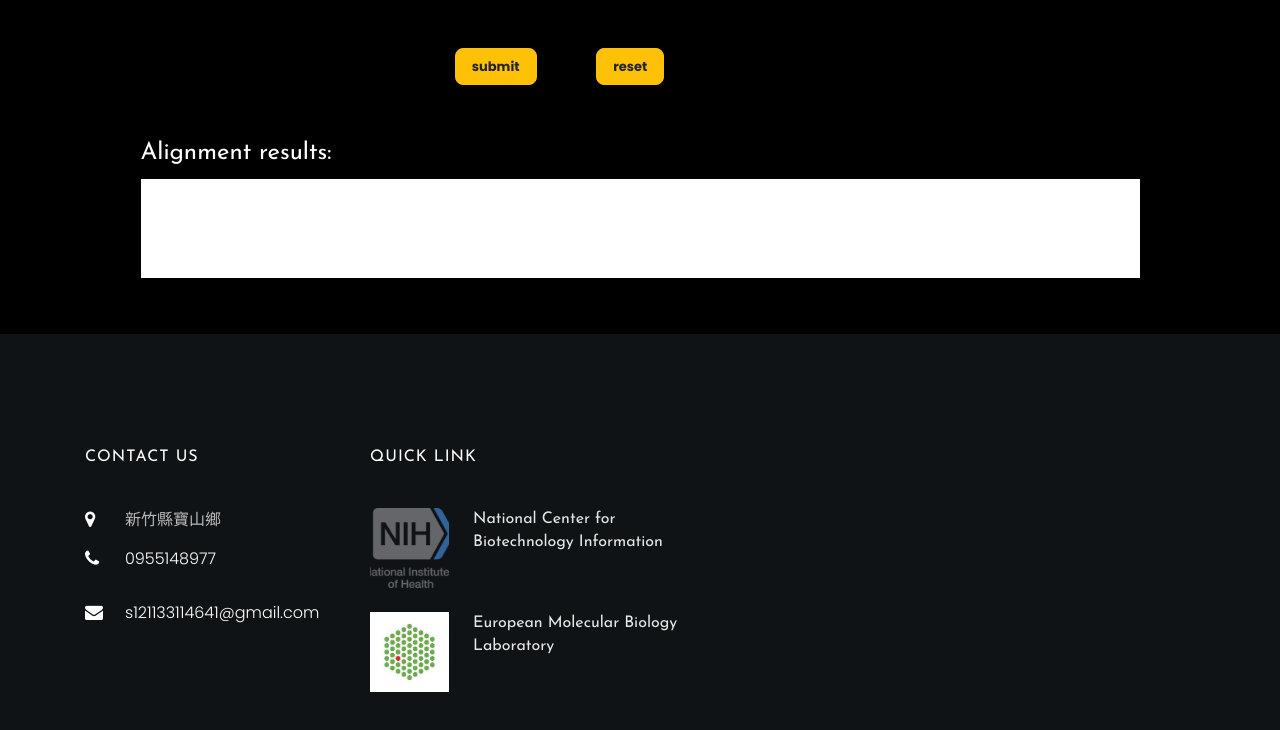
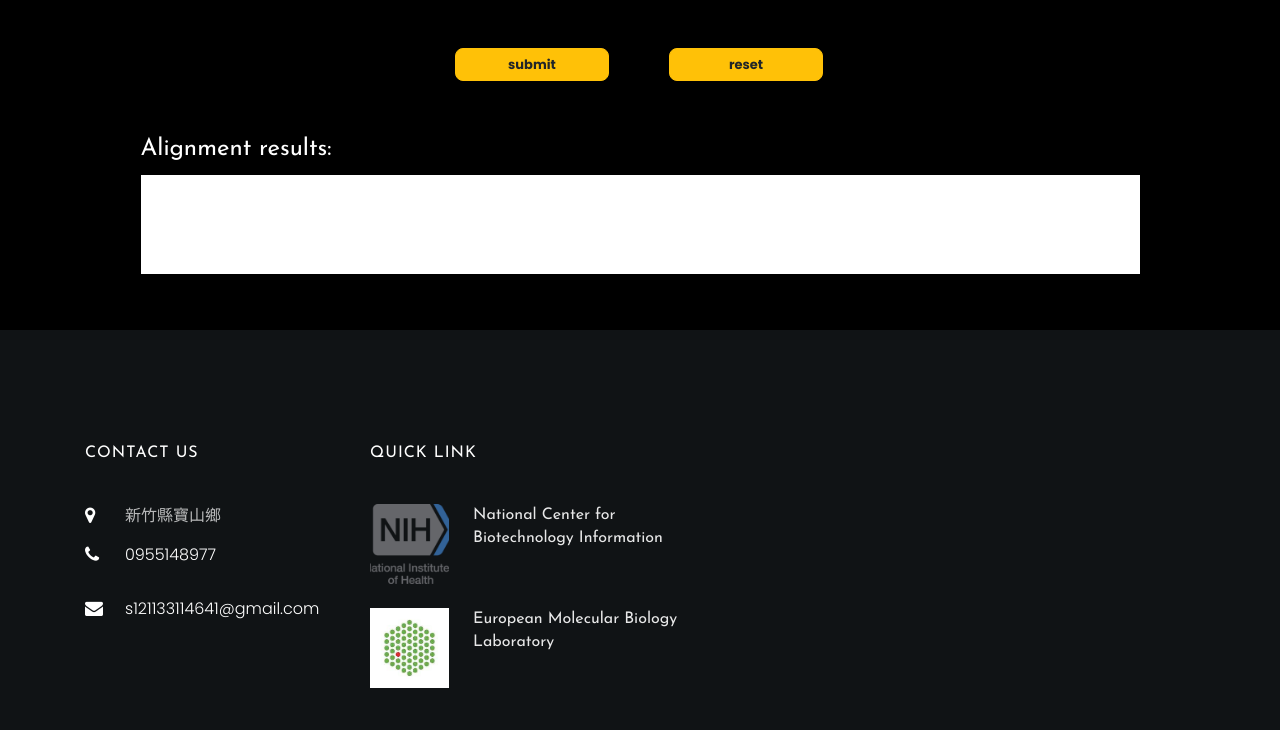
Before and after one commit to PYSHIHE/DNA_alignment, a plain HTML site: page index.html in a window 1280 px wide. Shown: the part 1240-1970 px from the top of the page. Drawn offline with Linux system fonts and the light colour scheme; some packages are replaced by stand-ins of ours; no server answers; files whose address does not match are found by name.

Commit message:
Update index.html

```diff
--- a/index.html
+++ b/index.html
@@ -78,8 +78,8 @@
                 <!-- <button type="button" class="btn btn-warning btn-lg" id="clear_sequence"><strong>reset</strong></button> -->
               </div>
               <div class="col-md-12" style="padding:5%">
-                <button type="button" class="btn btn-warning btn-lg" id="get_sequence"><strong>submit</strong></button>
-                <button type="button" class="btn btn-warning btn-lg" id="clear_sequence"><strong>reset</strong></button>
+                <button type="button" class="btn btn-warning  col-md-2" id="get_sequence"><strong>submit</strong></button>
+                <button type="button" class="btn btn-warning  col-md-2" id="clear_sequence"><strong>reset</strong></button>
 
               </div>
 
```
